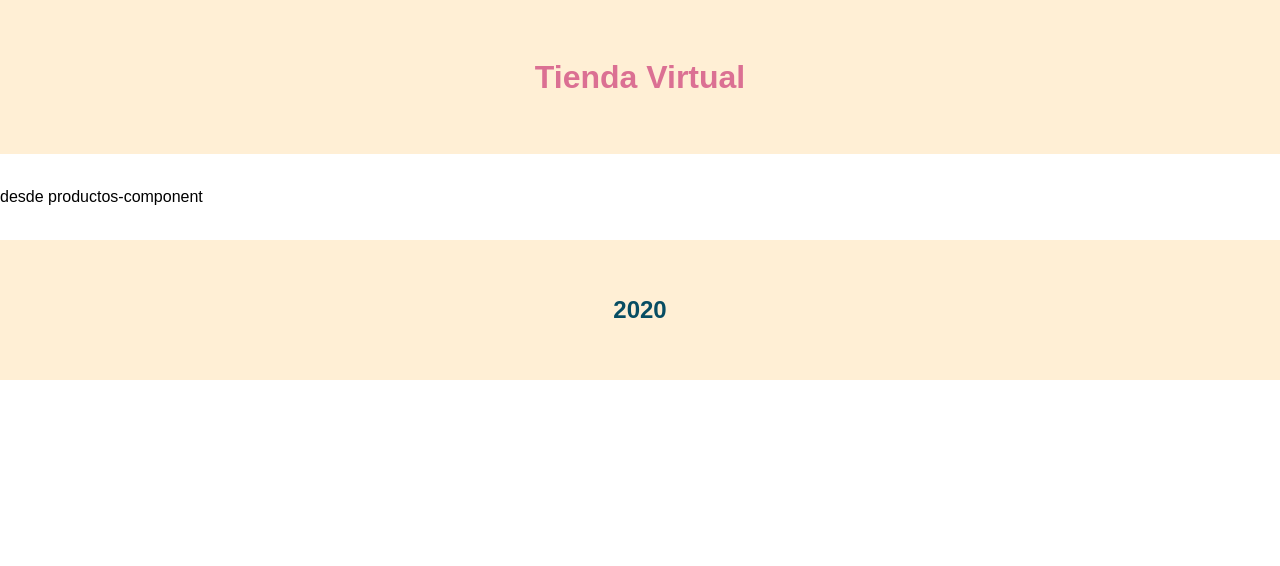
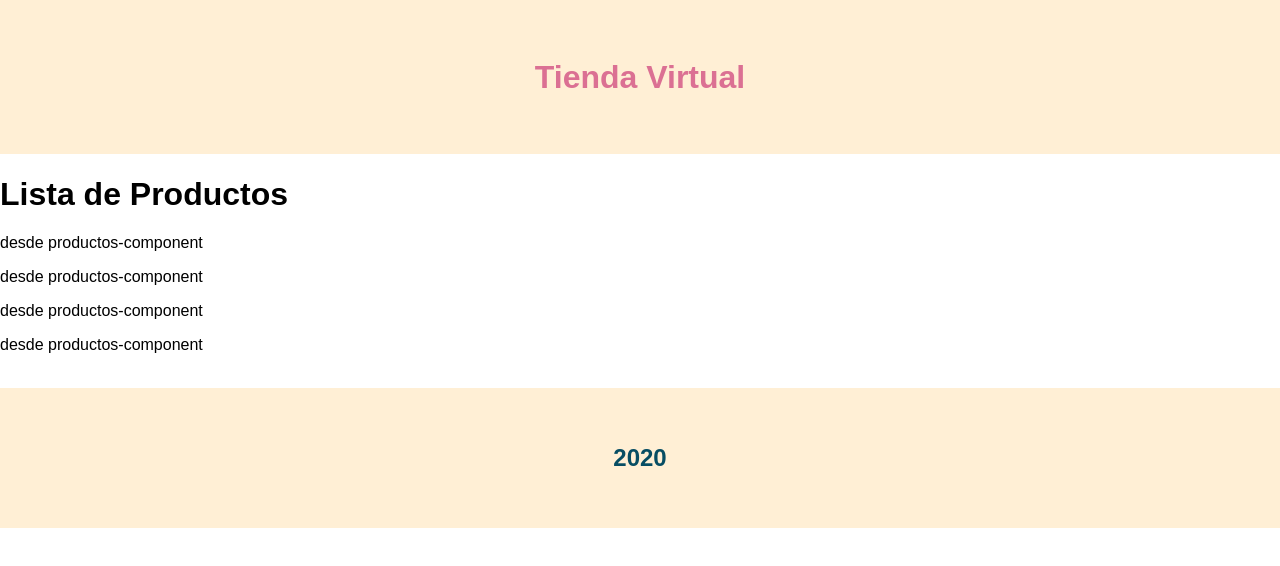
Before and after one commit to johanBautista/hooksTeoria, a React (Create React App) app: page / in a window 1280 px wide. Shown: the top 566 px of the page. Built offline with nearby package versions, Linux system fonts and the light colour scheme.

Commit message:
map productos-array

```diff
--- a/src/App.js
+++ b/src/App.js
@@ -17,8 +17,11 @@ function App() {
   return (
     <div>
       <Header title="Tienda Virtual" />
-      <br />
-      <Productos productos={productos} />
+      <h1>Lista de Productos</h1>
+      {productos.map((producto) => {
+        // cuando se usan las llaves es necesario mencionar a return o da error
+       return <Productos productos={productos} />;
+      })}
       <br />
       <Footer date={date} />
     </div>
```
